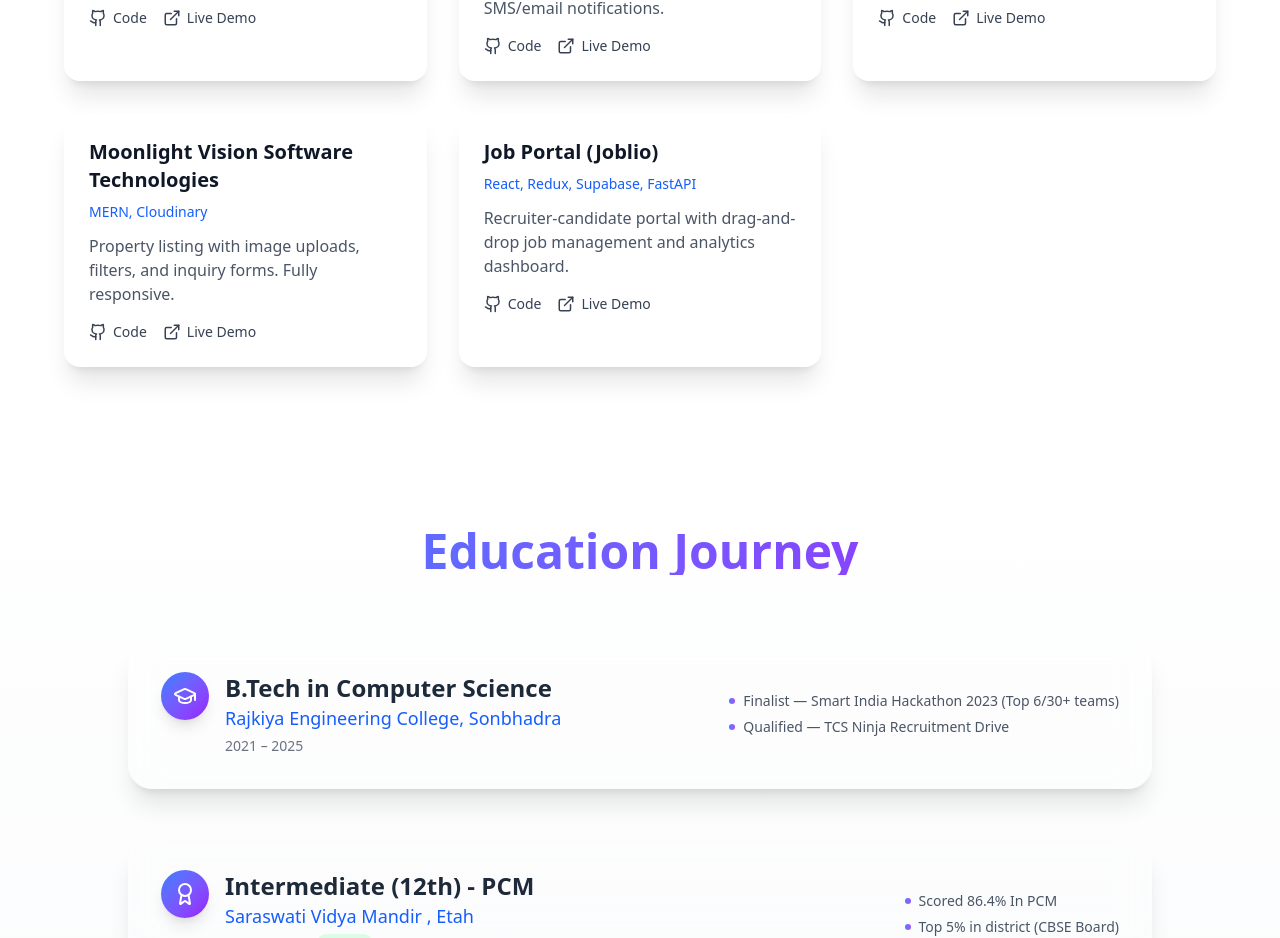
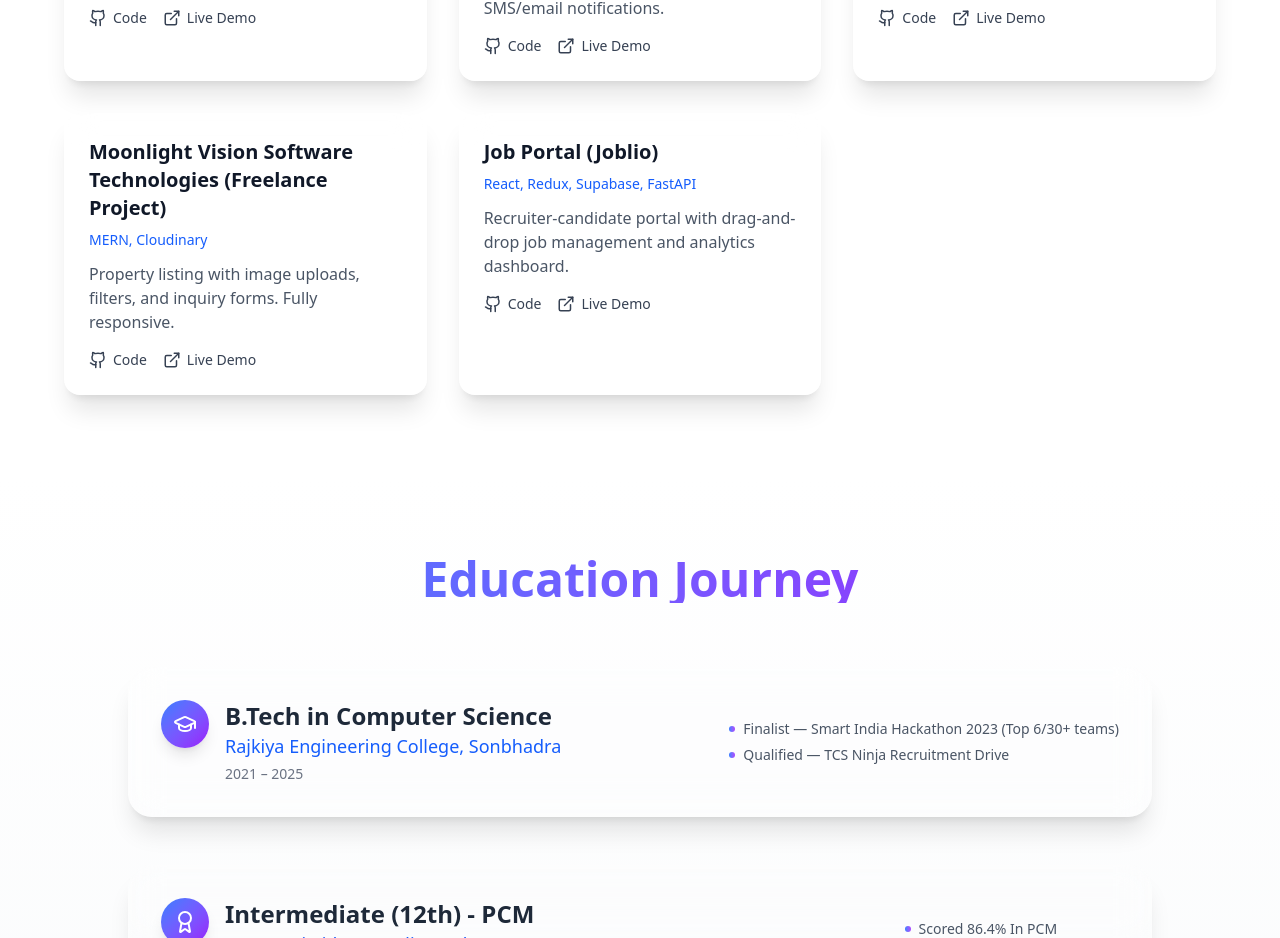
Before and after one commit to UDITNARYANSAXENA/Portfolio, a React (Vite) app: page / in a window 1280 px wide. Shown: the part 3536-4474 px from the top of the page. Built offline with nearby package versions, Linux system fonts and the light colour scheme.

Commit message:
working done

```diff
--- a/src/components/Projects.jsx
+++ b/src/components/Projects.jsx
@@ -24,7 +24,7 @@ const projects = [
     demo: "https://teacher-student-wheat.vercel.app/login"
   },
   {
-    name: "Moonlight Vision Software Technologies",
+    name: "Moonlight Vision Software Technologies (Freelance Project)",
     tech: "MERN, Cloudinary",
     desc: "Property listing with image uploads, filters, and inquiry forms. Fully responsive.",
     github: "https://github.com/UDITNARYANSAXENA/MoonlightVision",
```
